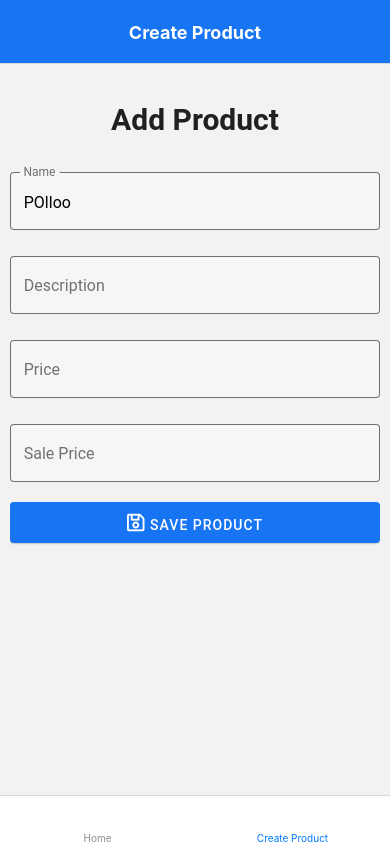
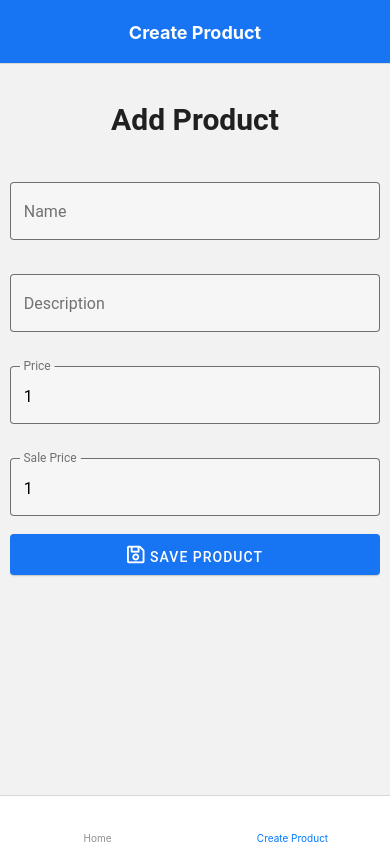
Before and after one commit to maximopeoficiales/react-native-ts-crud-nest-js, a React Native app: screen /CreateProductTab in a window 390 px wide. Built offline with nearby package versions, Linux system fonts and the light colour scheme; some icons are missing.

Commit message:
ADD: uso de formik en formularios de react

```diff
--- a/package.json
+++ b/package.json
@@ -19,13 +19,15 @@
     "@react-navigation/bottom-tabs": "^6.0.5",
     "@react-navigation/native": "^6.0.2",
     "@react-navigation/native-stack": "^6.1.0",
+    "formik": "^2.2.9",
     "react": "17.0.2",
     "react-native": "0.65.1",
     "react-native-paper": "^4.9.2",
     "react-native-safe-area-context": "^3.3.0",
     "react-native-screens": "^3.6.0",
     "react-native-svg": "^12.1.1",
-    "react-native-vector-icons": "^8.1.0"
+    "react-native-vector-icons": "^8.1.0",
+    "yup": "^0.32.9"
   },
   "devDependencies": {
     "@babel/core": "^7.12.9",
--- a/src/screens/CreateProduct/CreateProduct.tsx
+++ b/src/screens/CreateProduct/CreateProduct.tsx
@@ -1,81 +1,124 @@
-import React, {useEffect} from 'react';
+import React, {useEffect, useState} from 'react';
 import {ScrollView, StyleSheet, Text, View} from 'react-native';
-import {Button, Headline, TextInput} from 'react-native-paper';
+import {Button, Headline, HelperText, TextInput} from 'react-native-paper';
 import {Product} from '../../api/entitys/Product.dto';
-import {useForm} from '../../hooks/useForm';
 import {globalStyle} from '../../styles/global';
 import Icon from 'react-native-vector-icons/FontAwesome5';
+import {Formik} from 'formik';
+import * as Yup from 'yup';
+import {showErrors} from '../../utils';
 
 interface MyProps {}
 const defaultProps: MyProps = {};
 const CreateProduct = (props: MyProps) => {
   props = {...defaultProps, ...props};
   const {} = props;
-  const {formValues: product, handlerChange} = useForm<Partial<Product>>({
-    name: 'POlloo',
-  });
+  const initialProduct: Partial<Product> = {
+    description: '',
+    name: '',
+    price: 1,
+    salePrice: 1,
+  };
 
-  useEffect(() => {
-    console.log(product);
-  }, [product]);
+  const createProductSchema: Yup.SchemaOf<Partial<Product>> = Yup.object({
+    name: Yup.string().required('Required').min(4),
+    description: Yup.string().required('Required').min(4),
+    price: Yup.number().required('Required'),
+    salePrice: Yup.number().required('Required'),
+  }).defined();
 
-  const {description, name, price, salePrice} = product;
-  const handlerPress = () => {};
   return (
     <ScrollView style={globalStyle.container}>
       <Headline style={globalStyle.title}>Add Product</Headline>
+      <Formik
+        initialValues={initialProduct}
+        onSubmit={(values, {resetForm}) => {
+          console.log(values);
+
+          resetForm({
+            values: initialProduct,
+          });
+        }}
+        validationSchema={createProductSchema}>
+        {({
+          handleChange,
+          handleBlur,
+          handleSubmit,
+          values,
+          errors,
+          isValid,
+        }) => (
+          <View>
             <TextInput
-        value={name}
-        onChangeText={text => {
-          handlerChange('name', text);
-        }}
+              value={values.name}
+              onChangeText={handleChange('name')}
+              onBlur={handleBlur('name')}
               style={styles.input}
               placeholder="Example: Chicken"
               mode="outlined"
               label="Name"
             />
-
+            <HelperText type="error" visible={showErrors(errors.name)}>
+              {errors.name}
+            </HelperText>
             <TextInput
-        value={description}
-        onChangeText={text => {
-          handlerChange('description', text);
-        }}
+              value={values.description}
+              onChangeText={handleChange('description')}
+              onBlur={handleBlur('description')}
               style={styles.input}
               placeholder="Example: Chicken Description"
               mode="outlined"
               label="Description"
             />
+            <HelperText type="error" visible={showErrors(errors.description)}>
+              {errors.description}
+            </HelperText>
+
             <TextInput
-        value={price?.toString()}
-        onChangeText={text => {
-          handlerChange('price', text);
-        }}
+              value={values.price?.toString()}
+              onChangeText={handleChange('price')}
+              onBlur={handleBlur('price')}
               style={styles.input}
               placeholder="Example: 10.00"
               mode="outlined"
               label="Price"
               keyboardType="numeric"
             />
+            <HelperText type="error" visible={showErrors(errors.description)}>
+              {errors.price}
+            </HelperText>
+
             <TextInput
-        onChangeText={text => {
-          handlerChange('salePrice', text);
-        }}
-        value={salePrice?.toString()}
+              onChangeText={handleChange('salePrice')}
+              onBlur={handleBlur('salePrice')}
+              value={values.salePrice?.toString()}
               style={styles.input}
               placeholder="Example: 15.00"
               mode="outlined"
               label="Sale Price"
               keyboardType="numeric"
             />
-      <Button mode="contained" onPress={handlerPress}>
+            <HelperText type="error" visible={showErrors(errors.salePrice)}>
+              {errors.salePrice}
+            </HelperText>
+
+            <Button
+              mode="contained"
+              onPress={handleSubmit}
+              // disabled={!isValid}
+            >
               <Icon name="save" size={20} /> Save Product
             </Button>
+          </View>
+        )}
+      </Formik>
     </ScrollView>
   );
 };
 const styles = StyleSheet.create({
   input: {
-    marginBottom: 20,
+    marginBottom: 10,
+    marginTop: 10,
   },
 });
 export default CreateProduct;
--- /dev/null
+++ b/src/utils/index.ts
@@ -0,0 +1,6 @@
+export const showErrors = (error: any) => {
+    if (!error || error.length > 0) {
+        return true;
+    }
+    return true;
+};
```
Also changed, not shown: 1 other file (tests, documents, lock files or other folders). Lines whose indentation alone changed are shown as unchanged.
